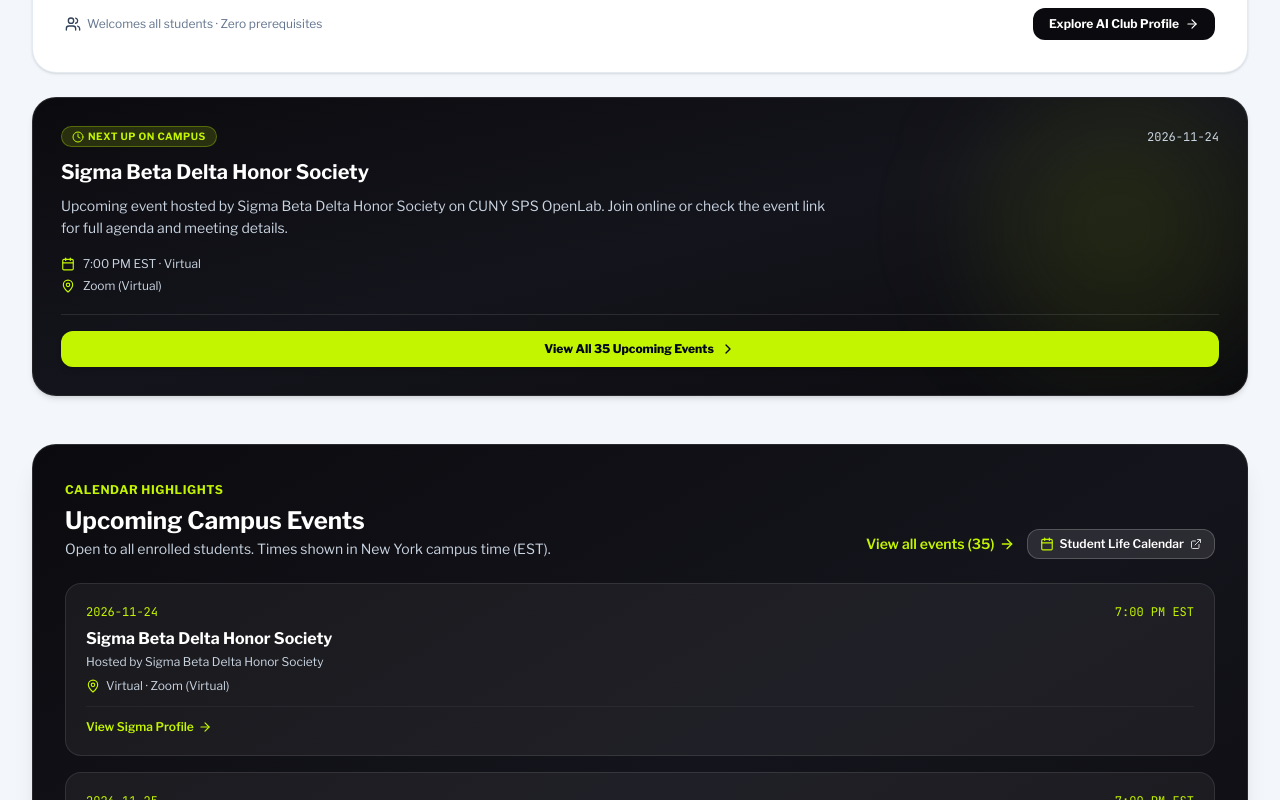
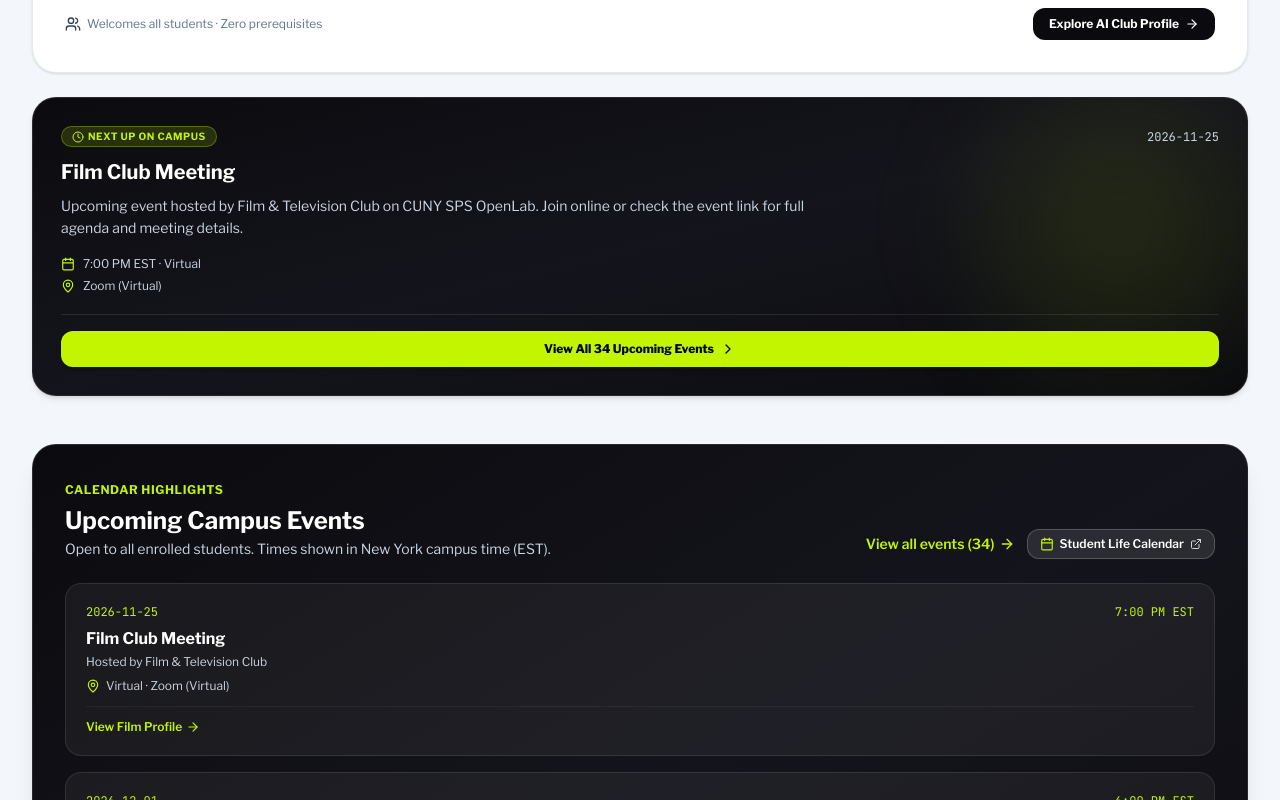
Before and after one commit to CunySPSAIClub/CunyClubSocial, a React (Vite) app: page / in a window 1280 px wide. Shown: the part 1040-1840 px from the top of the page. Built offline with nearby package versions, Linux system fonts and the light colour scheme.

Commit message:
fix(events): remove passed event from 2026-11-24 (Sigma Beta Delta)

```diff
--- a/src/data/clubDiscoveryData.ts
+++ b/src/data/clubDiscoveryData.ts
@@ -748,18 +748,6 @@ export const CLUBS_DATA: ClubDiscoveryItem[] = [
 
 export const EVENTS_DATA: DiscoveryEvent[] = [
   {
-    "clubId": "club-sigma-beta-delta",
-    "clubName": "Sigma Beta Delta Honor Society",
-    "title": "Sigma Beta Delta Honor Society",
-    "description": "Upcoming event hosted by Sigma Beta Delta Honor Society on CUNY SPS OpenLab. Join online or check the event link for full agenda and meeting details.",
-    "date": "2026-11-24",
-    "time": "7:00 PM",
-    "format": "Virtual",
-    "location": "Zoom (Virtual)",
-    "url": "https://openlab.sps.cuny.edu/events/event/sigma-beta-delta-honor-society-club-fair-3/",
-    "eventId": "evt-sigma-beta-delta-20261124-2"
-  },
-  {
     "clubId": "club-film-tv",
     "clubName": "Film & Television Club",
     "title": "Film Club Meeting",
```
Also changed, not shown: 1 other file (tests, documents, lock files or other folders).
